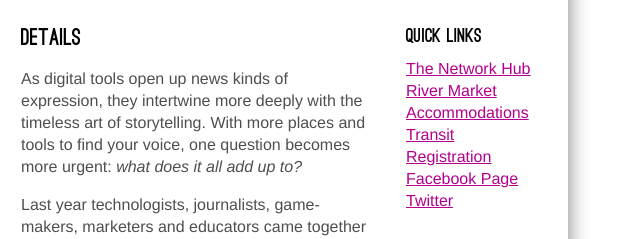
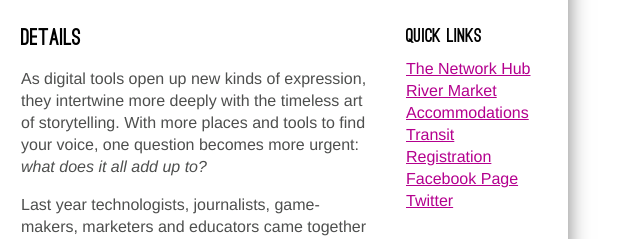
Before and after one commit to denimandsteel/digitalstorytellingunconference.org, a plain HTML site: page index.html in a window 1280 px wide. Shown: the part 342-581 px from the top of the page, 445-1067 px from the left. Drawn offline with Linux system fonts and the light colour scheme.

Commit message:
Typo fix

```diff
--- a/index.html
+++ b/index.html
@@ -53,7 +53,7 @@
   </div>
   <div id="main">
     <h2 class='head'>Details</h2>
-    <p>As digital tools open up news kinds of expression, they intertwine more deeply with the timeless art of storytelling. With more places and tools to find your voice, one question becomes more urgent: <em>what does it all add up to?</em></p>
+    <p>As digital tools open up new kinds of expression, they intertwine more deeply with the timeless art of storytelling. With more places and tools to find your voice, one question becomes more urgent: <em>what does it all add up to?</em></p>
     <p>Last year technologists, journalists, game-makers, marketers and educators came together for Metro Vancouver's first Storytelling Unconference specifically focussed on digital. This year we're doing it all again, and something more.</p>
     <p>With the same unconference format as last year, we're making a special call to hear about <strong>storytelling that makes a difference</strong>. From non-profits and NGOs on the front lines of change to individuals and communities making themselves heard, digital culture and tools present opportunity and a new landscape. An unconference is the perfect place to bring minds together on this theme, and a way to make things happen for more than just a day.</p>
 
```
